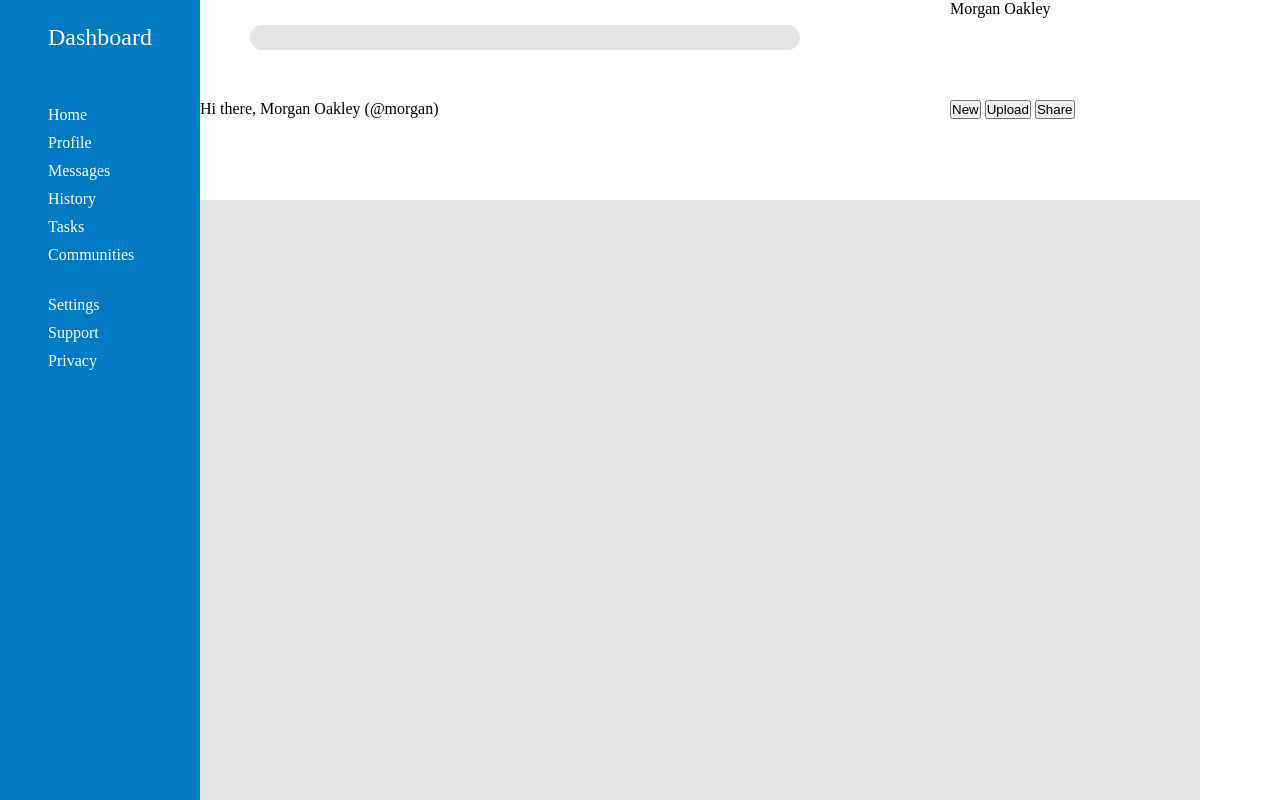
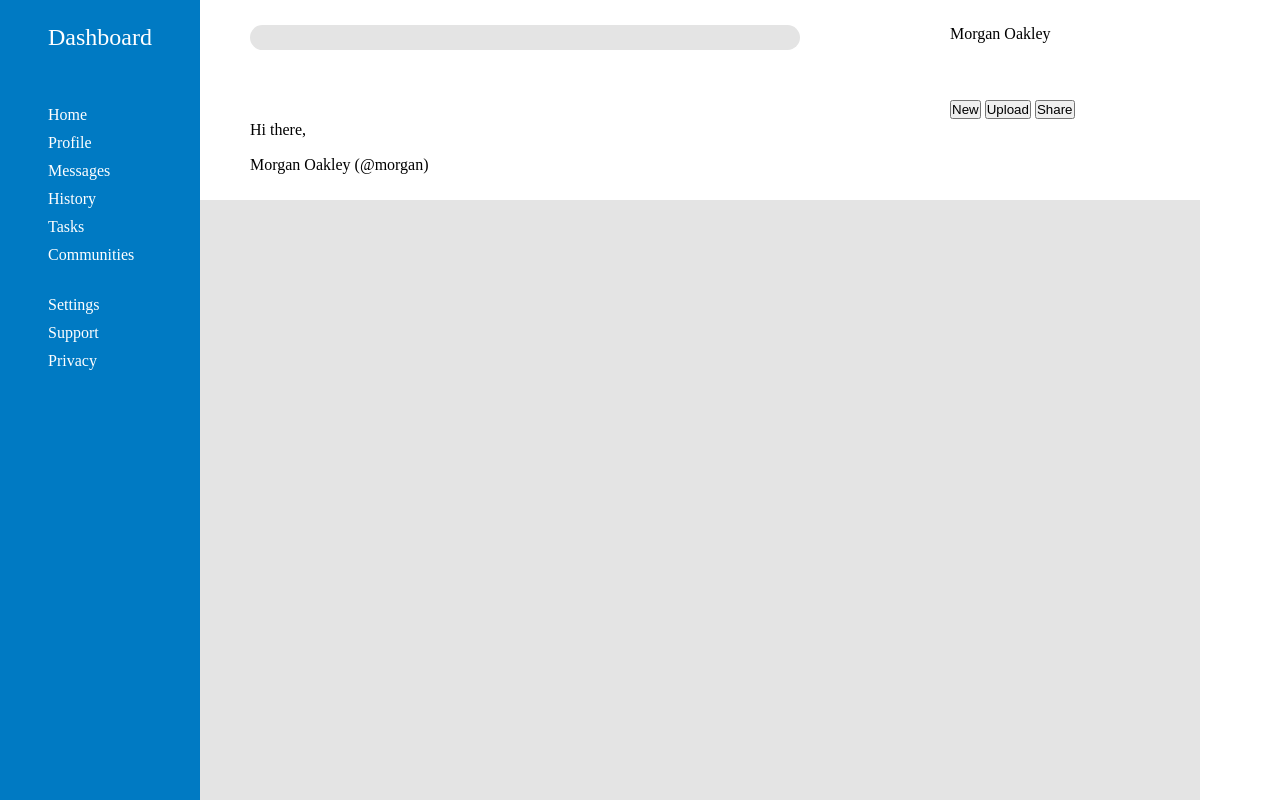
Before and after one commit to MikeBuckets2/admin-dashboard, a plain HTML site: page index.html in a window 1280 px wide. Drawn offline with Linux system fonts and the light colour scheme.

Commit message:
position the profile and welcome items

```diff
--- a/index.html
+++ b/index.html
@@ -31,7 +31,7 @@
                 <input type="text">
             </div>
             <div class="profile">Morgan Oakley</div>
-            <div class="welcome">Hi there, Morgan Oakley (@morgan)</div>
+            <div class="welcome">Hi there, <span>Morgan Oakley (@morgan)</span></div>
             <div class="buttons">
                 <button>New</button>
                 <button>Upload</button>
--- a/style.css
+++ b/style.css
@@ -55,3 +55,17 @@
     margin-top: 25px;
     margin-left: 50px;
 }
+
+.profile {
+    margin-top: 25px;
+}
+
+.welcome {
+    display: grid;
+    align-items: center;
+    margin-left: 50px;
+}
+
+.welcome span {
+    margin-top: -30px;
+}
```
